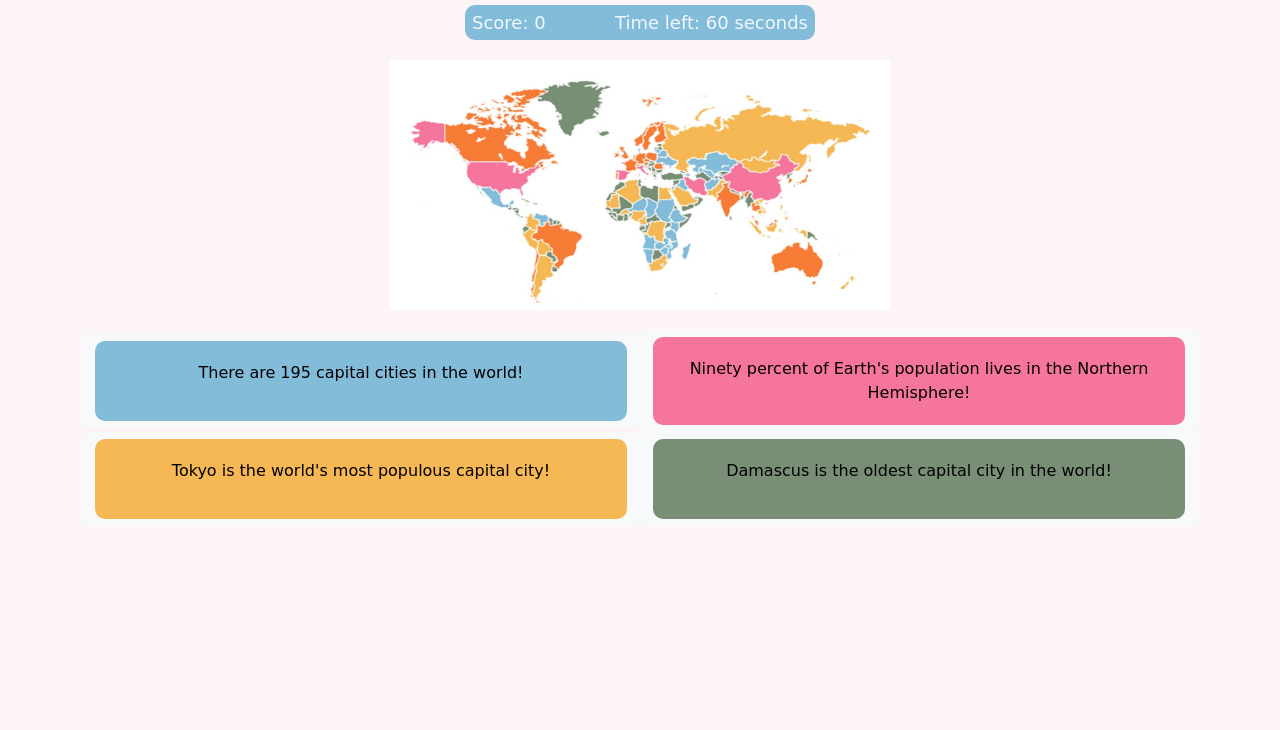
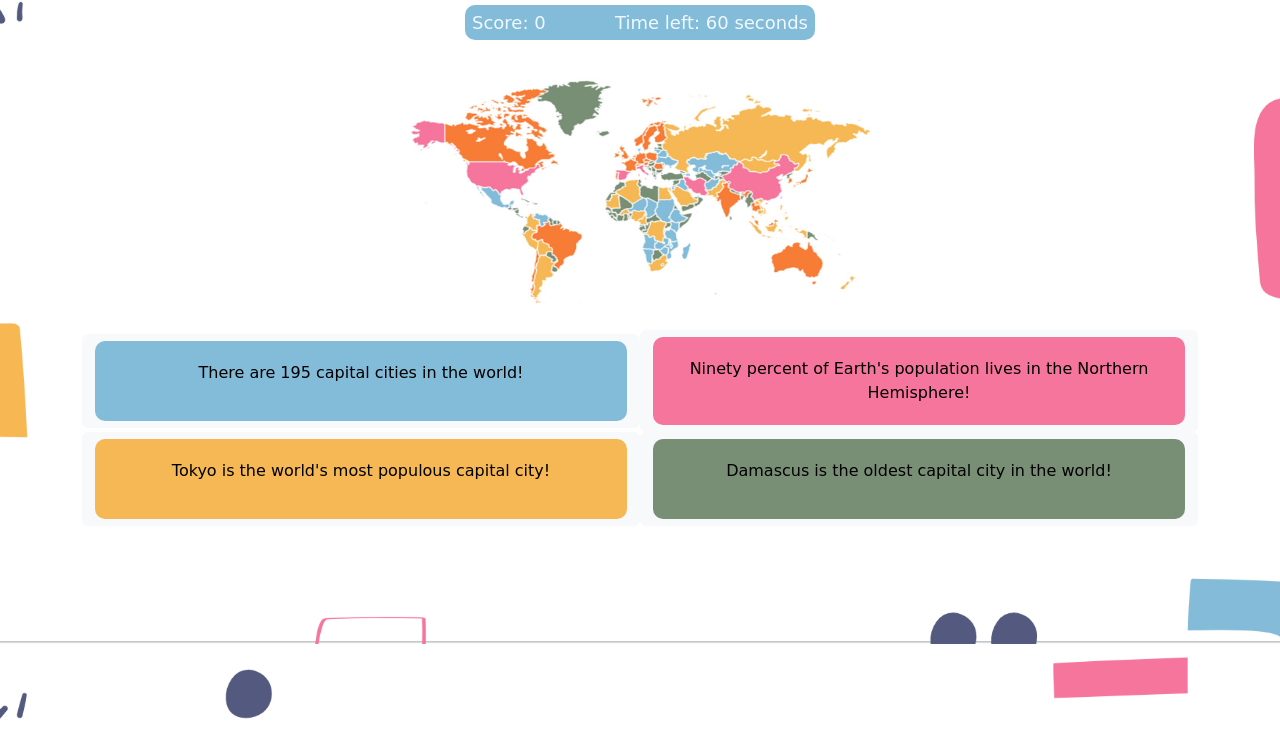
Before and after one commit to tryingbiomedeng/client_side_project_week1, a website with bundled scripts: page index.html in a window 1280 px wide. Shown: the part 156-886 px from the top of the page. Before the commit the page ends 800 px from the top, so only its background shows below. Built offline with nearby package versions, Linux system fonts and the light colour scheme; a web font is replaced by a local one.

Commit message:
Add brackground in form.css

```diff
--- a/css/form.css
+++ b/css/form.css
@@ -1,6 +1,10 @@
 body {
     background-color: #fdf5f5;
     font-family: 'Neucha', cursive;
+    background-image: url('./background.png');
+    background-size: cover;
+    background-attachment: fixed;
+    height: 150vh;
 }
 
 header{
```
Also changed, not shown: css/background.png (added).
